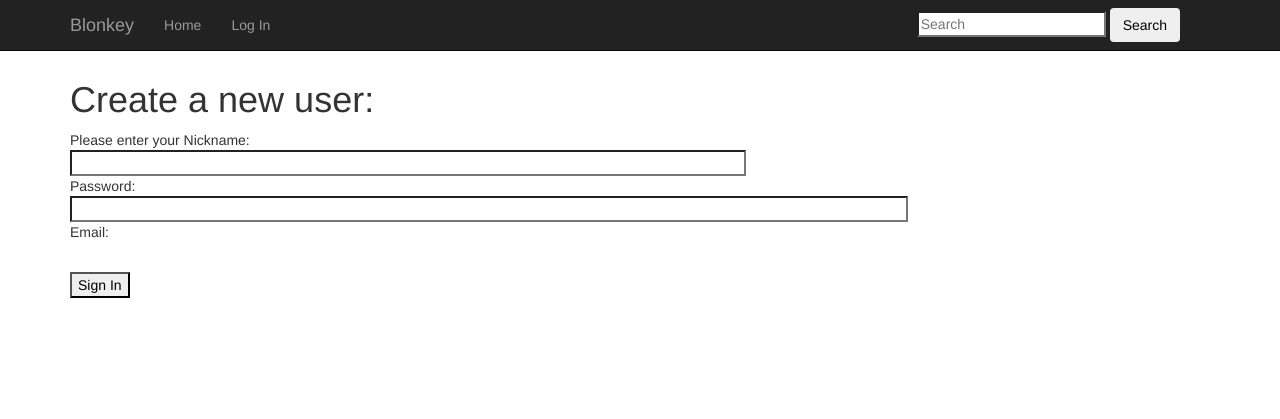
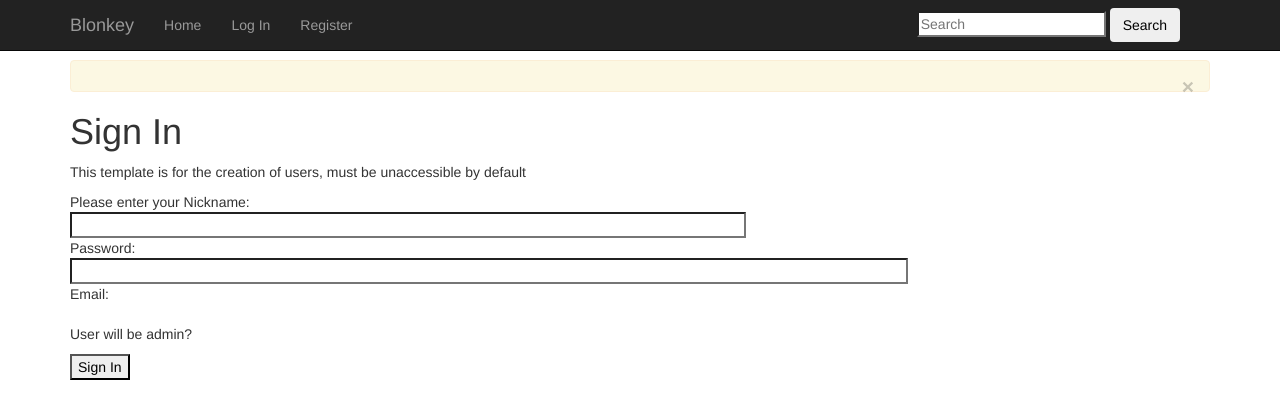
Before and after one commit to YoYuUm/Blonkey, a Flask app: template app/templates/register.html in a window 1280 px wide. Shown: the top 419 px of the page. Run offline with Flask 2, Linux system fonts and the light colour scheme; the template is opened without the code that fills it: values that come from a table or form of the project are taken from there, others are empty; some libraries are stand-ins or nearby versions.

Commit message:
Geting register back

```diff
--- a/app/templates/base.html
+++ b/app/templates/base.html
@@ -44,6 +44,7 @@
                               {% endif %}
                           {% else %}
                               <li {% if request.path == url_for('login') %}class="active"{% endif %}><a href="{{url_for('login')}}">Log In</a></li>
+                              <li {% if request.path == url_for('register') %}class="active"{% endif %}><a href="{{url_for('register')}}">Register</a></li>
                           {% endif %}
 
                         </ul>
@@ -62,19 +63,15 @@
 
         <!-- Main body -->
         <div class="container">
-
+            <div class="alert alert-warning">
 
                 {% with messages = get_flashed_messages() %}
-
+                <button type="button" class="close" data-dismiss="alert">&times;</button>
                     {% for message in messages %}
-                    <div class="alert alert-warning">
-                        <button type="button" class="close" data-dismiss="alert">&times;</button>
                         <p>{{ message }}</p>
-                    </div>
                     {% endfor %}
-
                 {% endwith %}
-
+            </div>
 
             {% block content %}{% endblock %}
         </div>
--- a/app/templates/register.html
+++ b/app/templates/register.html
@@ -2,7 +2,8 @@
 {% extends "base.html" %}
 
 {% block content %}
-<h1>Create a new user:</h1>
+<h1>Sign In</h1>
+<p>This template is for the creation of users, must be unaccessible by default</p>
 <form action="" method="post" name="login">
 
     <p>
@@ -12,6 +13,8 @@
         {{form.password(size=100)}}<br>
         Email:<br>
         {{form.email(size=80)}}<br>
+        User will be admin?<br> <!-- For testing purposes, remove this option -->
+        {{form.role()}}
     </p>
     <p><input type="submit" value="Sign In"></p>
 </form>
--- a/app/views.py
+++ b/app/views.py
@@ -25,6 +25,20 @@ def index( page = 1 ):
         posts = posts,
         charLimit = CHARS_PER_POST_PREVIEW,
         endpoint= 'index')
+
+@app.route('/register', methods=['GET', 'POST'])
+def register():
+    form = UserForm(request.form)
+    if request.method == 'POST' and form.validate():
+        user = User()
+        form.populate_obj(user)
+        db.session.add(user)
+        db.session.commit()
+        return render_template('confirmation.html')
+    return render_template('register.html',
+        title = 'Sign In',
+        user = g.user,
+        form = form)
 
 
 
```
